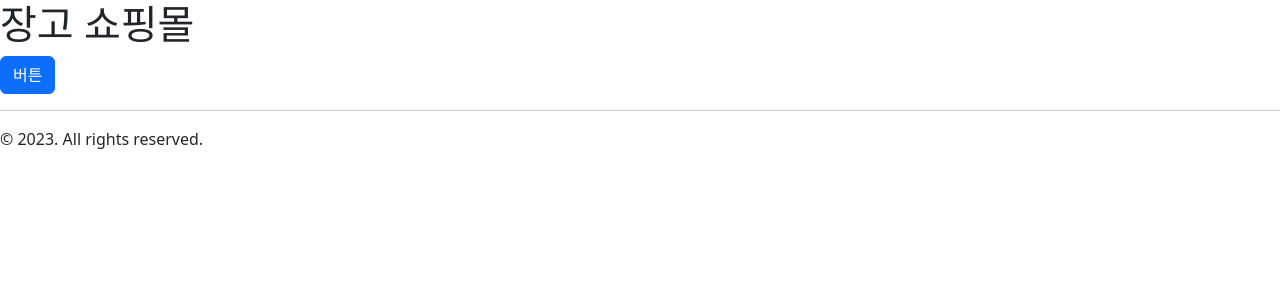
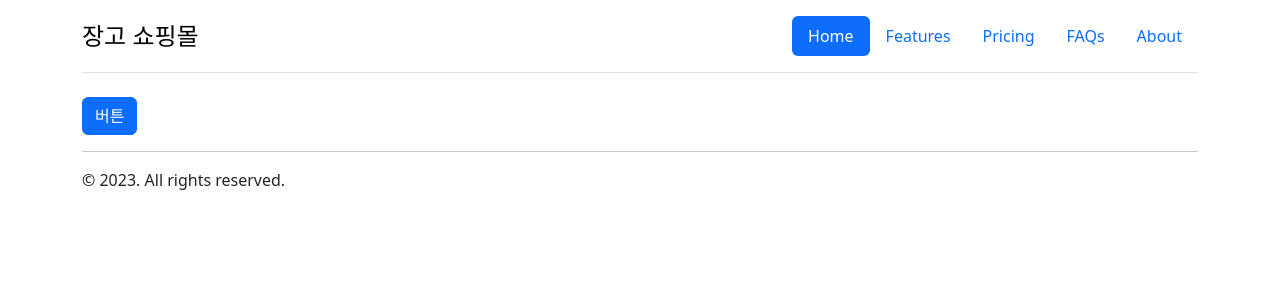
Before and after one commit to waveofmymind/python-django-example, a Django app: page / in a window 1280 px wide. Shown: the top 300 px of the page. Run offline with Django 4.2, Linux system fonts and the light colour scheme; some libraries are stand-ins or nearby versions.

Commit message:
feat: 상속을 활용해 헤더와 푸터의 중복을 제거한다.

```diff
--- /dev/null
+++ b/templates/base.html
@@ -0,0 +1,39 @@
+{% load django_bootstrap5 %}
+
+<!doctype html>
+<html lang="ko">
+<head>
+    <meta charset="UTF-8">
+    <meta name="viewport"
+          content="width=device-width, user-scalable=no, initial-scale=1.0, maximum-scale=1.0, minimum-scale=1.0">
+    <meta http-equiv="X-UA-Compatible" content="ie=edge">
+    <title>장고 쇼핑몰</title>
+    {% bootstrap_css %}
+    {% bootstrap_javascript %}
+</head>
+<body>
+
+<div class="container">
+    <header class="d-flex flex-wrap justify-content-center py-3 mb-4 border-bottom">
+        <a href="/" class="d-flex align-items-center mb-3 mb-md-0 me-md-auto link-body-emphasis text-decoration-none">
+            <span class="fs-4">장고 쇼핑몰</span>
+        </a>
+
+        <ul class="nav nav-pills">
+            <li class="nav-item"><a href="#" class="nav-link active" aria-current="page">Home</a></li>
+            <li class="nav-item"><a href="#" class="nav-link">Features</a></li>
+            <li class="nav-item"><a href="#" class="nav-link">Pricing</a></li>
+            <li class="nav-item"><a href="#" class="nav-link">FAQs</a></li>
+            <li class="nav-item"><a href="#" class="nav-link">About</a></li>
+        </ul>
+    </header>
+</div>
+
+<div class="container">
+    {% block content %}{% endblock %}
+    <hr/>
+    &copy; 2023. All rights reserved.
+</div>
+
+</body>
+</html>
--- a/templates/root.html
+++ b/templates/root.html
@@ -1,22 +1,5 @@
-{% load django_bootstrap5 %}
+{% extends "base.html" %}
 
-<!doctype html>
-<html lang="ko">
-<head>
-    <meta charset="UTF-8">
-    <meta name="viewport"
-          content="width=device-width, user-scalable=no, initial-scale=1.0, maximum-scale=1.0, minimum-scale=1.0">
-    <meta http-equiv="X-UA-Compatible" content="ie=edge">
-    <title>장고 쇼핑몰</title>
-    {% bootstrap_css %}
-    {% bootstrap_javascript %}
-</head>
-<body>
-
-<h1>장고 쇼핑몰</h1>
+{% block content %}
 <button class="btn btn-primary">버튼</button>
-<hr />
-&copy; 2023. All rights reserved.
-
-</body>
-</html>
+{% endblock %}
```
